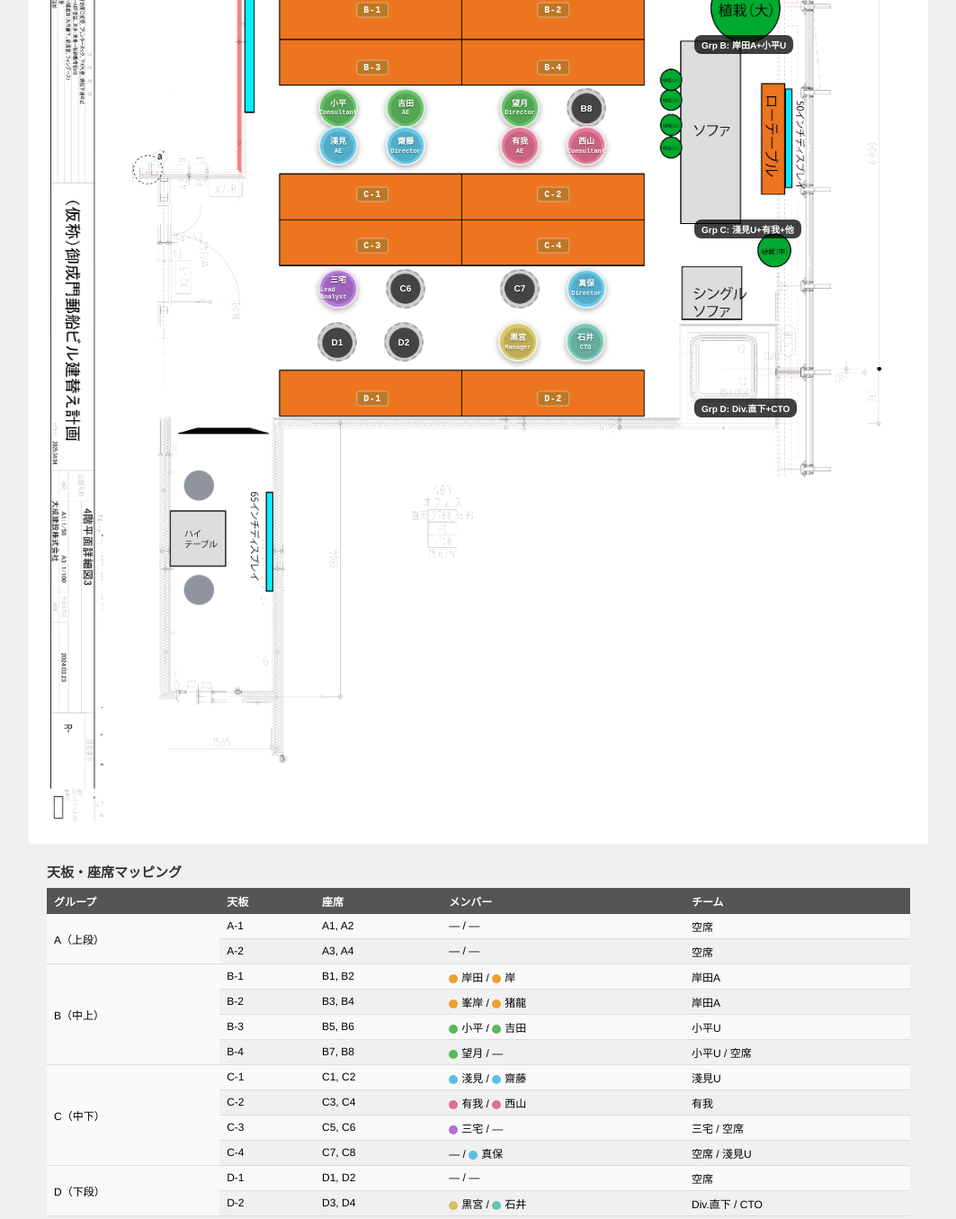
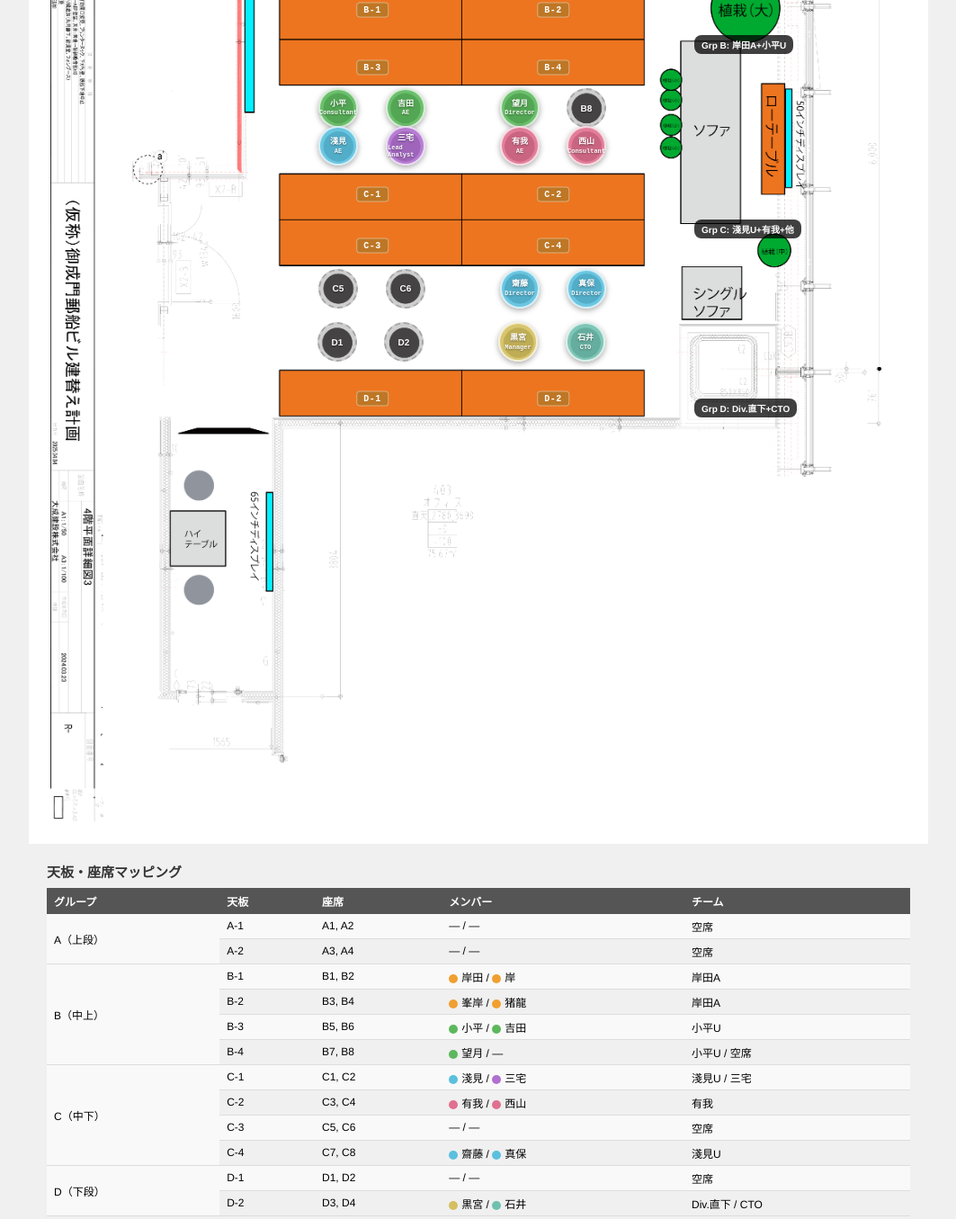
Before and after one commit to 5promotion/anyz-room403-layout, a plain HTML site: page index.html in a window 1280 px wide. Shown: the part 632-1987 px from the top of the page at 90% size, without its empty margins (108-1171 px from the left). Drawn offline with Linux system fonts and the light colour scheme.

Commit message:
三宅をC2、齋藤をC7に移動
淺見C1(変更なし), 三宅C5→C2, 齋藤C2→C7, C5空席化

Co-Authored-By: Claude Opus 4.6 <noreply@anthropic.com>

```diff
--- a/index.html
+++ b/index.html
@@ -210,14 +210,14 @@
   <!-- ===== Group C (Lower island) — 淺見Unit + 有我 + 管理系 ===== -->
   <!-- Row 4: y=45.2% — seats above C upper plates (C-1, C-2) -->
   <div class="seat team-asami" style="left:34.4%; top:45.2%;"><span class="name">淺見</span><span class="code">AE</span></div>
-  <div class="seat team-asami" style="left:41.9%; top:45.2%;"><span class="name">齋藤</span><span class="code">Director</span></div>
+  <div class="seat team-miyake" style="left:41.9%; top:45.2%;"><span class="name">三宅</span><span class="code">Lead Analyst</span></div>
   <div class="seat team-aruga" style="left:54.6%; top:45.2%;"><span class="name">有我</span><span class="code">AE</span></div>
   <div class="seat team-aruga" style="left:62.0%; top:45.2%;"><span class="name">西山</span><span class="code">Consultant</span></div>
 
   <!-- Row 5: y=56.4% — seats below C lower plates (C-3, C-4) -->
-  <div class="seat team-miyake" style="left:34.4%; top:56.4%;"><span class="name">三宅</span><span class="code">Lead Analyst</span></div>
+  <div class="seat empty"       style="left:34.4%; top:56.4%;"><span class="name">C5</span></div>
   <div class="seat empty"       style="left:41.9%; top:56.4%;"><span class="name">C6</span></div>
-  <div class="seat empty"       style="left:54.6%; top:56.4%;"><span class="name">C7</span></div>
+  <div class="seat team-asami"  style="left:54.6%; top:56.4%;"><span class="name">齋藤</span><span class="code">Director</span></div>
   <div class="seat team-asami"  style="left:62.0%; top:56.4%;"><span class="name">真保</span><span class="code">Director</span></div>
 
   <!-- ===== Group D (Bottom desk) — 空席 ===== -->
@@ -269,8 +269,8 @@
     <tr>
       <td rowspan="4">C（中下）</td>
       <td>C-1</td><td>C1, C2</td>
-      <td><span class="color-chip" style="background:#5bc0de"></span>淺見 / <span class="color-chip" style="background:#5bc0de"></span>齋藤</td>
-      <td>淺見U</td>
+      <td><span class="color-chip" style="background:#5bc0de"></span>淺見 / <span class="color-chip" style="background:#b070d0"></span>三宅</td>
+      <td>淺見U / 三宅</td>
     </tr>
     <tr>
       <td>C-2</td><td>C3, C4</td>
@@ -279,13 +279,13 @@
     </tr>
     <tr>
       <td>C-3</td><td>C5, C6</td>
-      <td><span class="color-chip" style="background:#b070d0"></span>三宅 / —</td>
-      <td>三宅 / 空席</td>
+      <td>— / —</td>
+      <td>空席</td>
     </tr>
     <tr>
       <td>C-4</td><td>C7, C8</td>
-      <td>— / <span class="color-chip" style="background:#5bc0de"></span>真保</td>
-      <td>空席 / 淺見U</td>
+      <td><span class="color-chip" style="background:#5bc0de"></span>齋藤 / <span class="color-chip" style="background:#5bc0de"></span>真保</td>
+      <td>淺見U</td>
     </tr>
     <tr>
       <td rowspan="2">D（下段）</td>
```
